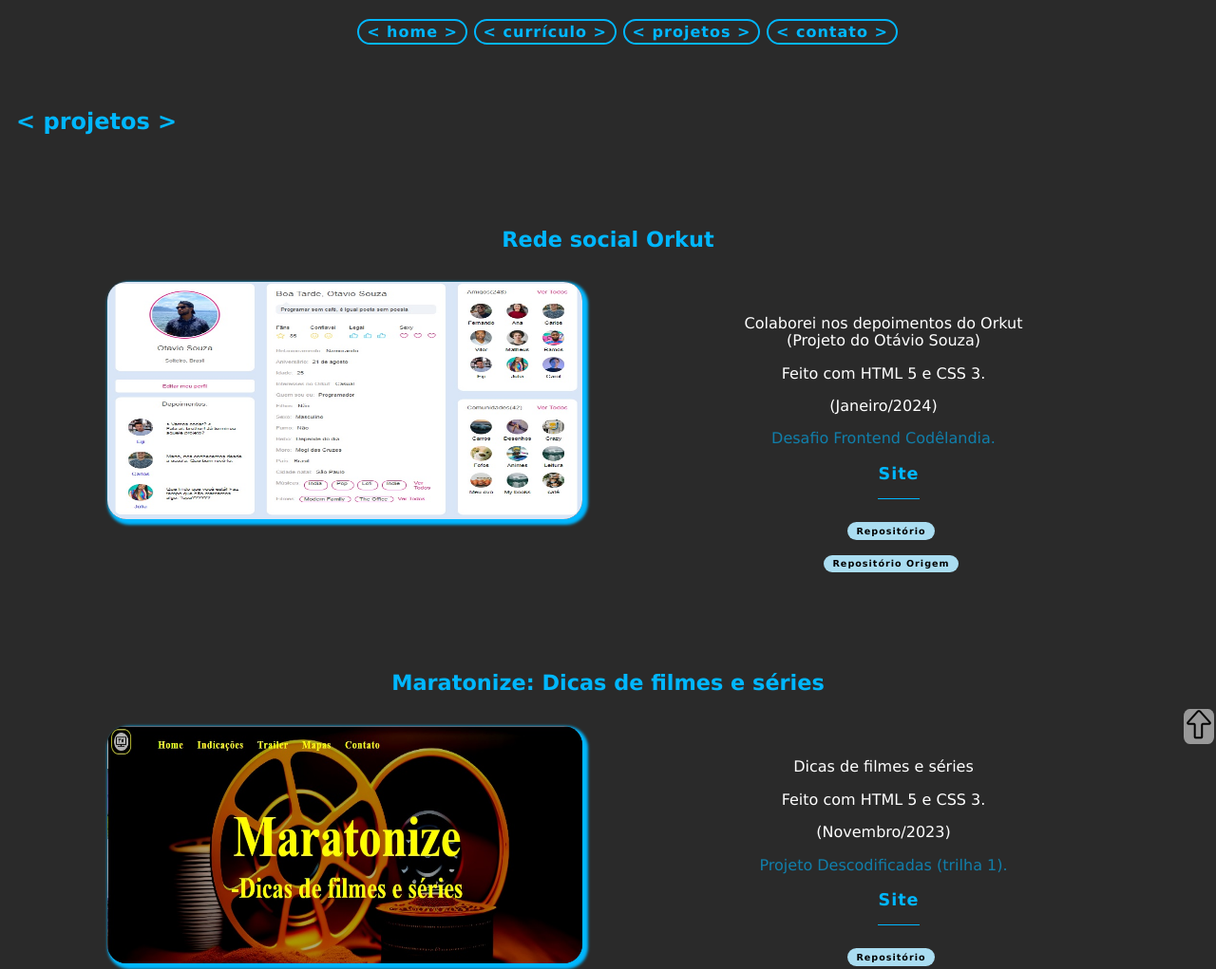
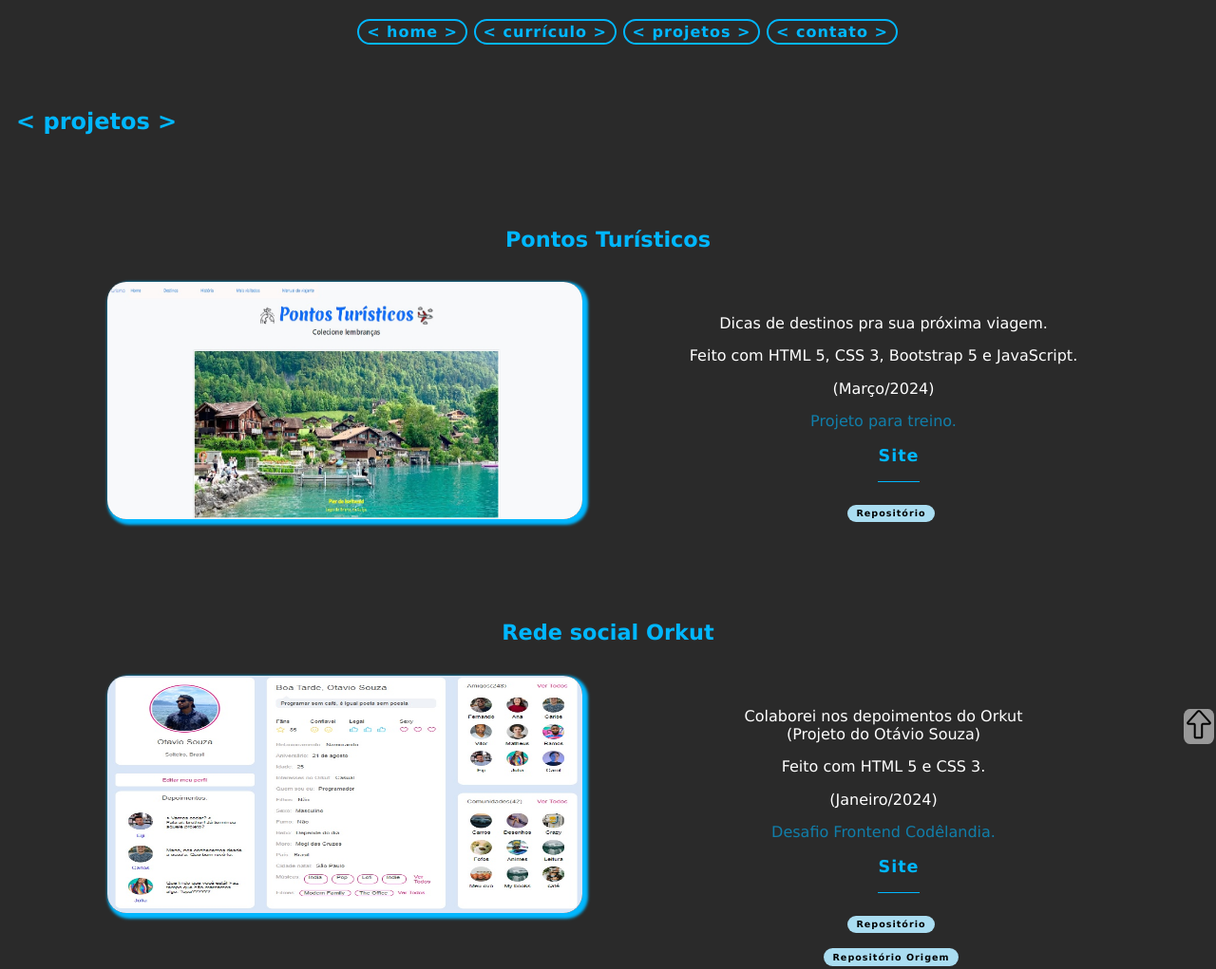
Before and after one commit to lucienelima8/lucienelima8.github.io, a plain HTML site: page projetos.html in a window 1280 px wide. Shown: the top 1021 px of the page at 95% size. Drawn offline with Linux system fonts and the light colour scheme.

Commit message:
inclusão de pontos turísticos em projetos

```diff
--- a/projetos.html
+++ b/projetos.html
@@ -53,6 +53,29 @@
     <h2 id="projetos"> &lt; projetos &gt; </h2>
 
     <section class="section_projetos">
+
+      <!-- Pontos Turísticos-->
+     <div class="container">
+
+      <article class="article_projetos">
+        <h3>Pontos Turísticos</h3>
+
+          <img class="imagem_projetos" src="imagens/turismo.jpeg" alt="pontos turísticos">
+          <br>
+      </article>
+
+      <article class="article_projetos">
+          <p class="projeto_descricao">Dicas de destinos pra sua próxima viagem. <br></p>
+          <p class="projeto_descricao">Feito com HTML 5, CSS 3, Bootstrap 5 e JavaScript.</p>
+          <p class="projeto_descricao">(Março/2024)</p>
+          <p class="projeto_descricao_curso">Projeto para treino.</p>
+          <a href="https://lucienelima8.github.io/Pontos_Turisticos/" target="_blank" class="site">Site</a>
+          <br>
+          <a href="https://github.com/lucienelima8/Pontos_Turisticos" class="btn" target="_blank">Repositório</a>
+      </article>
+
+     </div>
+
 
 
       <!-- Orkut-->
```
Also changed, not shown: imagens/turismo.jpeg (added).
